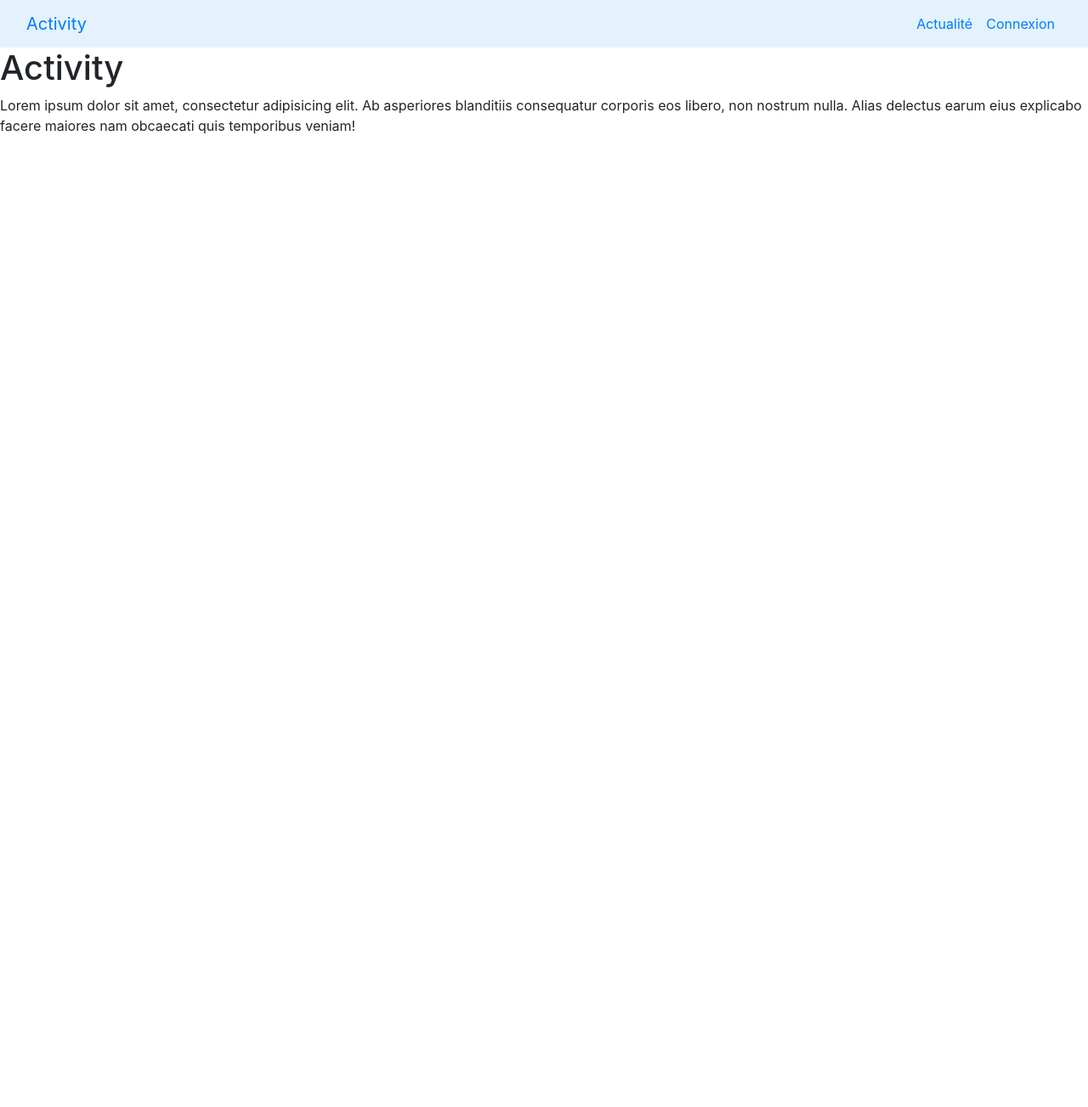
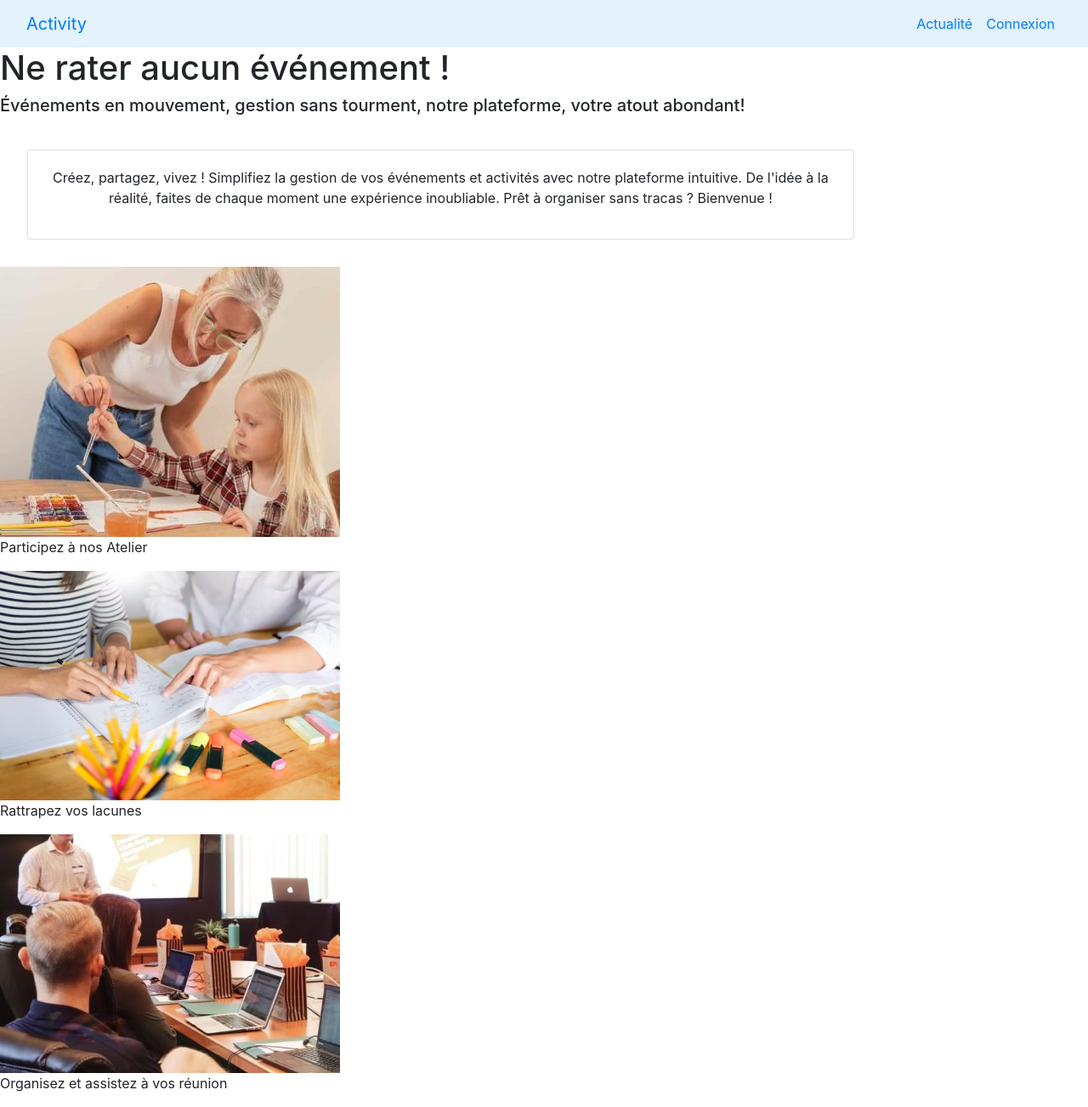
Before and after one commit to activity-2023/www, a PHP site: template templates/home.php in a window 1280 px wide. Shown: the whole page at 85% size. Before the commit the page ends 158 px from the top, so only its background shows below. Run offline with PHP 8.4, Linux system fonts and the light colour scheme; the template is opened without the code that fills it, so the values that code supplies are empty.

Commit message:
Adding content to home page

```diff
--- a/templates/home.php
+++ b/templates/home.php
@@ -1,5 +1,32 @@
-<h1>Activity</h1>
 
-<p>Lorem ipsum dolor sit amet, consectetur adipisicing elit. Ab asperiores blanditiis consequatur
-    corporis eos libero, non nostrum nulla. Alias delectus earum eius explicabo facere maiores nam
-    obcaecati quis temporibus veniam!</p>
+<section>
+    <h1>Ne rater aucun événement !</h1>
+    <article>
+        <h5>Événements en mouvement, gestion sans tourment, notre plateforme, votre atout abondant!</h5>
+        <div style="align-items: center; text-align: center; padding: 2em">
+            <div class="card" style="width: 80%;">
+                <div class="card-body">
+                    <p>Créez, partagez, vivez ! Simplifiez la gestion de vos événements et activités avec notre
+                        plateforme intuitive. De l'idée à la réalité, faites de chaque moment une expérience
+                        inoubliable. Prêt à organiser sans tracas ? Bienvenue ! </p>
+                </div>
+            </div>
+        </div>
+        <div class="images_container">
+            <figure>
+                <img src="sources/atelier.jpg" alt="Atelier"  class="images">
+                <figcaption>Participez à nos Atelier</figcaption>
+            </figure>
+            <figure>
+                <img src="sources/cours.png" alt="Cours"  class="images">
+                <figcaption>Rattrapez vos lacunes</figcaption>
+            </figure>
+            <figure>
+                <img src="sources/reunion.jpg" alt="Réunion"  class="images">
+                <figcaption>Organisez et assistez à vos réunion</figcaption>
+            </figure>
+
+        </div>
+
+    </article>
+</section>
```
